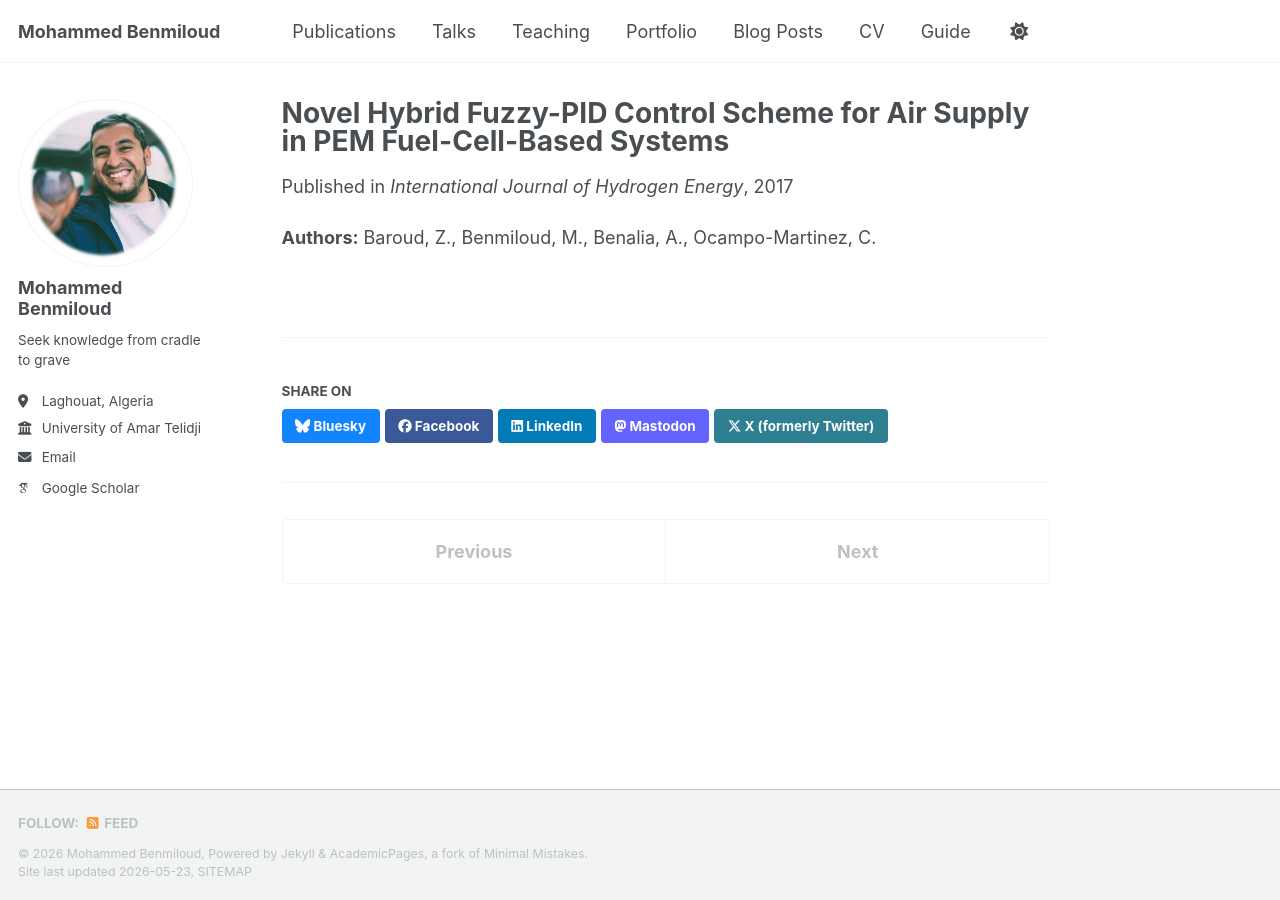
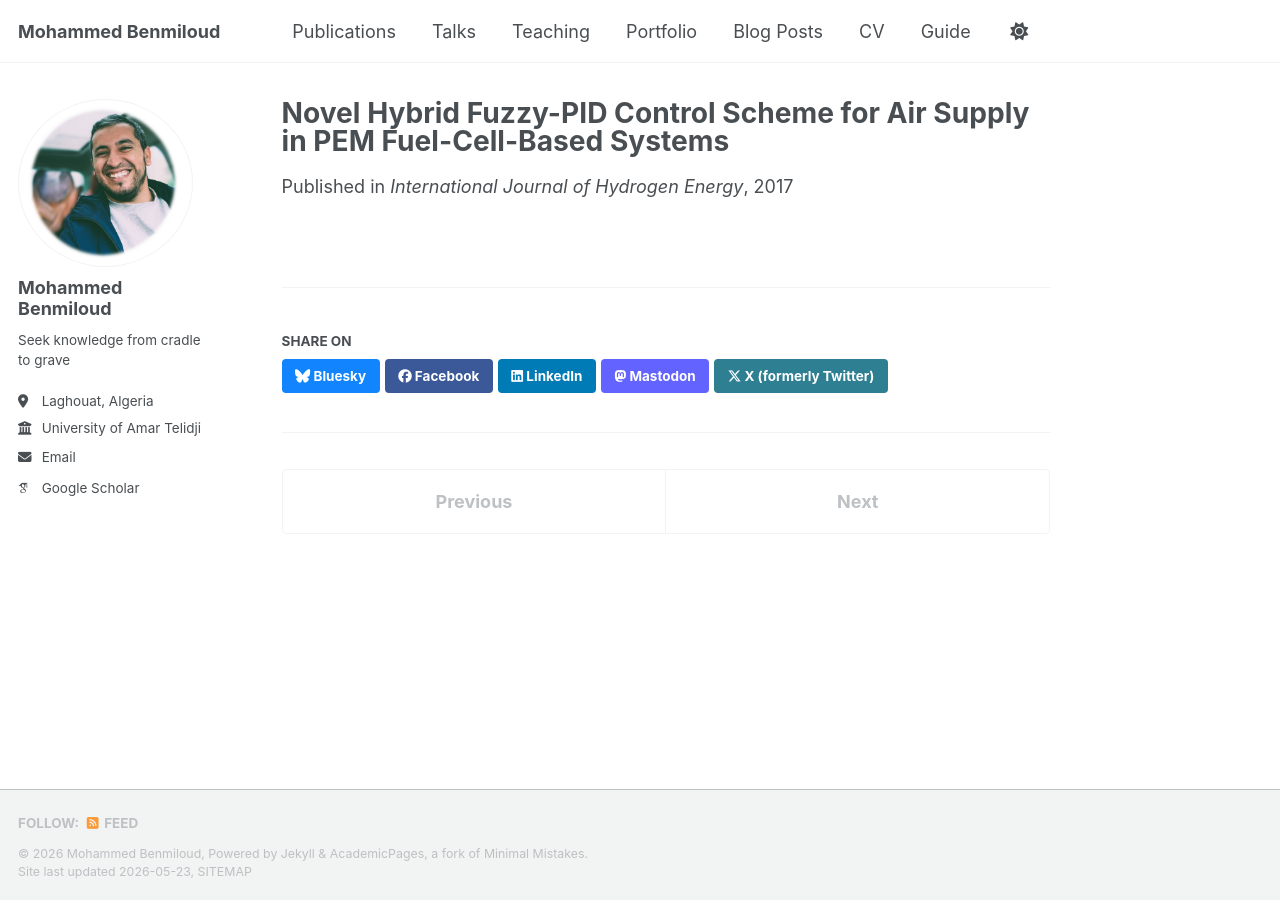
Before and after one commit to medbenmiloud/medbenmiloud.github.io, a Jekyll site: the page built from _publications/2017-01-02-novel-hybrid-fuzzy-pid-pem.md, in a window 1280 px wide. Built offline with Jekyll 4.4.1, drawn with Linux system fonts in a browser that asks for light colours; some web fonts are replaced; a script bundle is joined from its source files by our own code; library files that are not in the unit come from our copies.

Commit message:
Update 2017-01-02-novel-hybrid-fuzzy-pid-pem.md

```diff
--- a/_publications/2017-01-02-novel-hybrid-fuzzy-pid-pem.md
+++ b/_publications/2017-01-02-novel-hybrid-fuzzy-pid-pem.md
@@ -9,6 +9,6 @@ volume: 42
 number: 15
 pages: '10435--10447'
 featured: true
+header:
+  teaser: "PEMFCfuzzy.png"
 ---
-
-**Authors:** Baroud, Z., Benmiloud, M., Benalia, A., Ocampo-Martinez, C.
```
